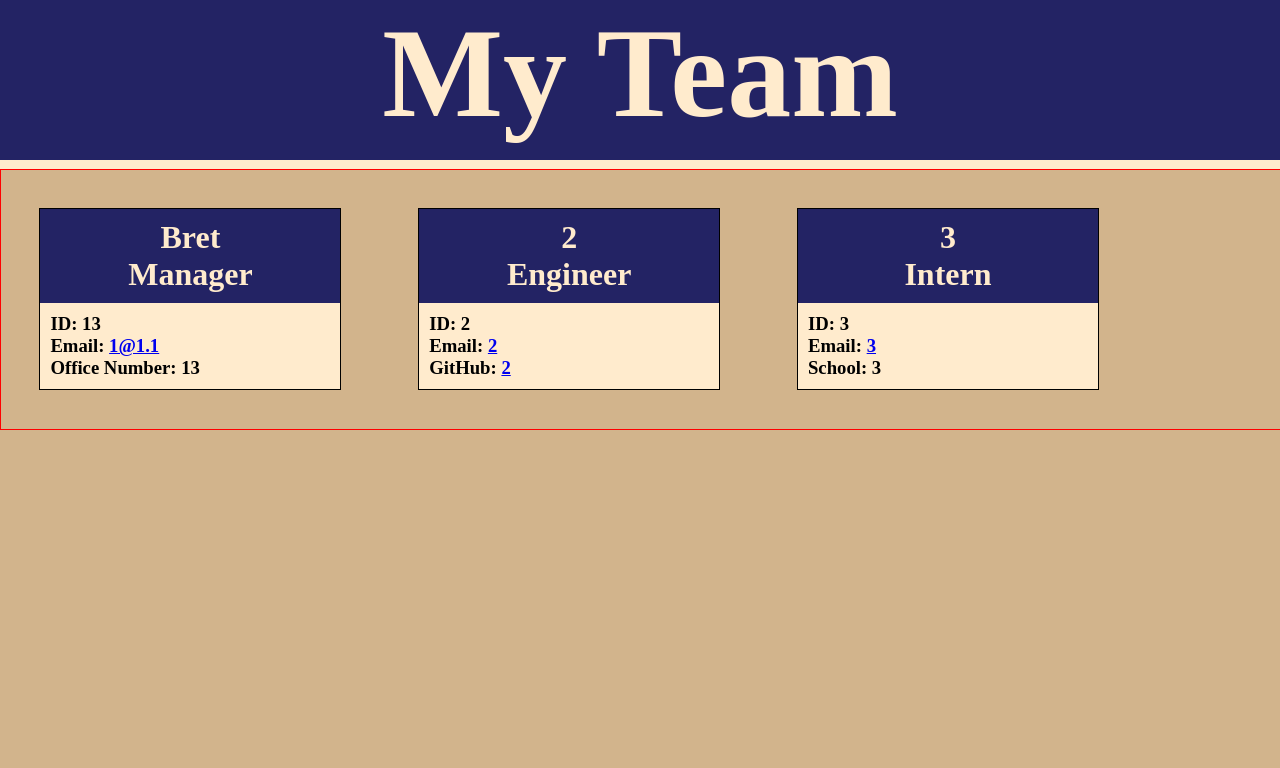
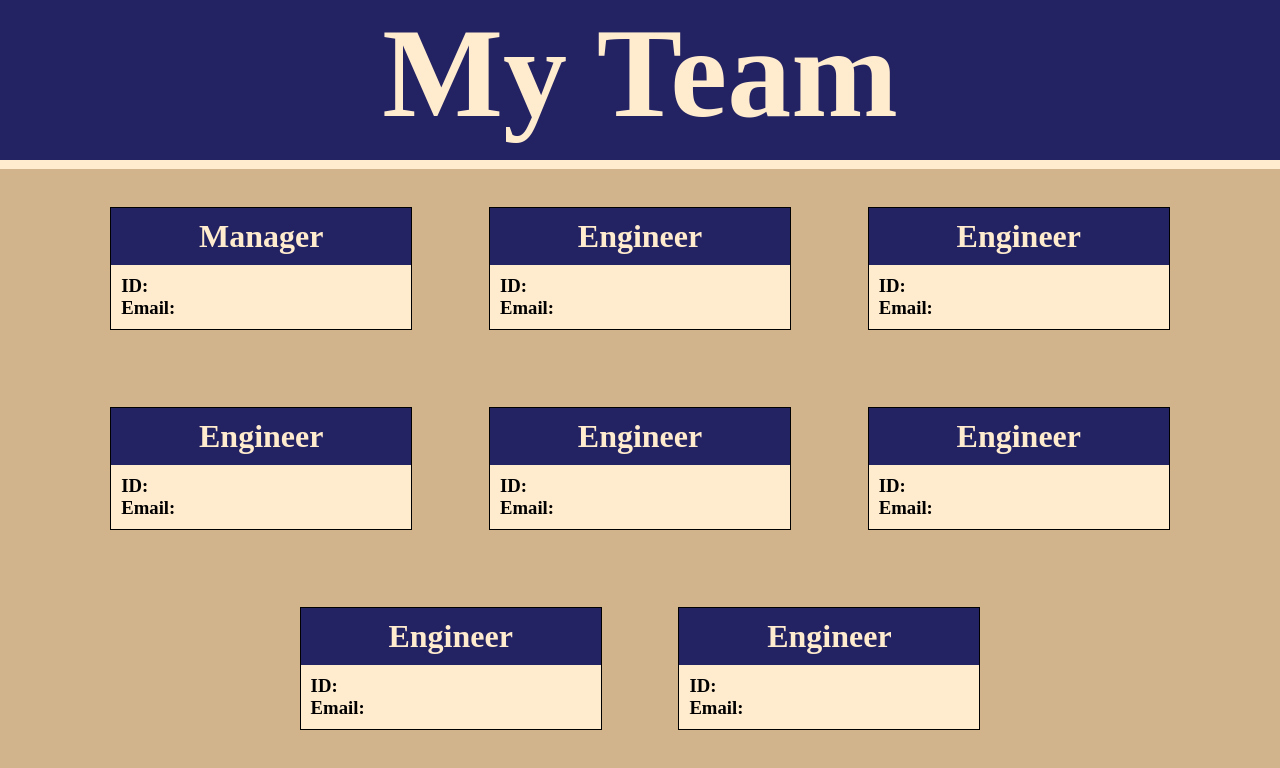
Before and after one commit to Banger484/team-profile-generator, a website: page dist/index.html in a window 1280 px wide. Drawn offline with Linux system fonts and the light colour scheme.

Commit message:
touched up some css

```diff
--- a/dist/index.html
+++ b/dist/index.html
@@ -16,35 +16,90 @@
 
     <div class='card'>
         <div class="card-top">
-                <h1 class="name">Bret</h1>
+                <h1 class="name"></h1>
                 <h1 class="role">Manager</h1>
             </div>
             <div class="card-bottom">
-                <h3 class="id">ID: 13</h3>
-                <h3 class="email">Email: <a href = "mailto: 1@1.1">1@1.1</a></h3>
-                <h3 class="additional">Office Number: 13</h3>
+                <h3 class="id">ID: </h3>
+                <h3 class="email">Email: <a href = "mailto: "></a></h3>
+                <h3 class="additional"></h3>
             </div>
         </div>
     <div class='card'>
         <div class="card-top">
-                <h1 class="name">2</h1>
+                <h1 class="name"></h1>
                 <h1 class="role">Engineer</h1>
             </div>
             <div class="card-bottom">
-                <h3 class="id">ID: 2</h3>
-                <h3 class="email">Email: <a href = "mailto: 2">2</a></h3>
-                <h3 class="additional">GitHub: <a href="http://github.com/2">2</a></h3>
+                <h3 class="id">ID: </h3>
+                <h3 class="email">Email: <a href = "mailto: "></a></h3>
+                <h3 class="additional"></h3>
             </div>
         </div>
     <div class='card'>
         <div class="card-top">
-                <h1 class="name">3</h1>
-                <h1 class="role">Intern</h1>
+                <h1 class="name"></h1>
+                <h1 class="role">Engineer</h1>
             </div>
             <div class="card-bottom">
-                <h3 class="id">ID: 3</h3>
-                <h3 class="email">Email: <a href = "mailto: 3">3</a></h3>
-                <h3 class="additional">School: 3</h3>
+                <h3 class="id">ID: </h3>
+                <h3 class="email">Email: <a href = "mailto: "></a></h3>
+                <h3 class="additional"></h3>
+            </div>
+        </div>
+    <div class='card'>
+        <div class="card-top">
+                <h1 class="name"></h1>
+                <h1 class="role">Engineer</h1>
+            </div>
+            <div class="card-bottom">
+                <h3 class="id">ID: </h3>
+                <h3 class="email">Email: <a href = "mailto: "></a></h3>
+                <h3 class="additional"></h3>
+            </div>
+        </div>
+    <div class='card'>
+        <div class="card-top">
+                <h1 class="name"></h1>
+                <h1 class="role">Engineer</h1>
+            </div>
+            <div class="card-bottom">
+                <h3 class="id">ID: </h3>
+                <h3 class="email">Email: <a href = "mailto: "></a></h3>
+                <h3 class="additional"></h3>
+            </div>
+        </div>
+    <div class='card'>
+        <div class="card-top">
+                <h1 class="name"></h1>
+                <h1 class="role">Engineer</h1>
+            </div>
+            <div class="card-bottom">
+                <h3 class="id">ID: </h3>
+                <h3 class="email">Email: <a href = "mailto: "></a></h3>
+                <h3 class="additional"></h3>
+            </div>
+        </div>
+    <div class='card'>
+        <div class="card-top">
+                <h1 class="name"></h1>
+                <h1 class="role">Engineer</h1>
+            </div>
+            <div class="card-bottom">
+                <h3 class="id">ID: </h3>
+                <h3 class="email">Email: <a href = "mailto: "></a></h3>
+                <h3 class="additional"></h3>
+            </div>
+        </div>
+    <div class='card'>
+        <div class="card-top">
+                <h1 class="name"></h1>
+                <h1 class="role">Engineer</h1>
+            </div>
+            <div class="card-bottom">
+                <h3 class="id">ID: </h3>
+                <h3 class="email">Email: <a href = "mailto: "></a></h3>
+                <h3 class="additional"></h3>
             </div>
         </div>
        </div>
--- a/dist/style.css
+++ b/dist/style.css
@@ -15,8 +15,9 @@ header {
 }
 #card-holder {
     width: 100vw;
-    border: 1px solid red;
     display: flex;
+    flex-wrap: wrap;
+    justify-content: center;
 
 }
 .card {
```
